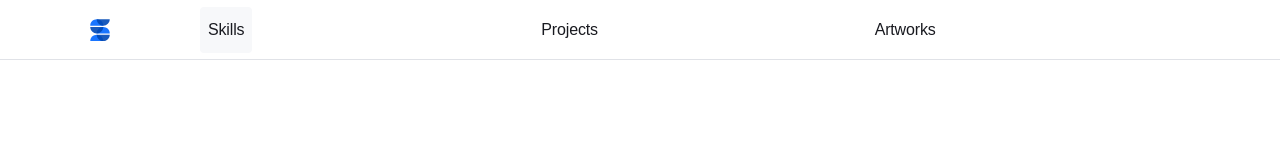
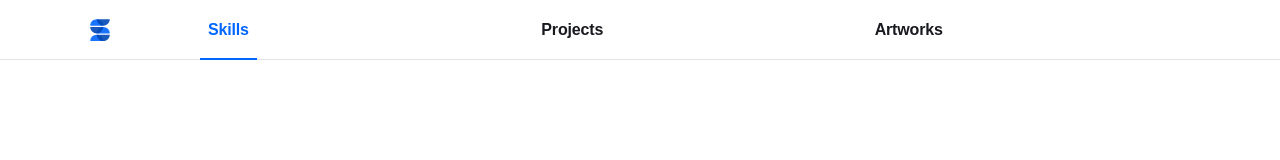
Before and after one commit to sonseong10/self-portfolio, a React (Create React App) app: page / in a window 1280 px wide. Shown: the top 160 px of the page. Built offline with nearby package versions, Linux system fonts and the light colour scheme; no server answers; the database is empty.

Commit message:
💄 Change GNB state style

```diff
--- a/src/components/global-header/gnb.jsx
+++ b/src/components/global-header/gnb.jsx
@@ -9,7 +9,7 @@ const listItem = ["Skills", "Projects", "Artworks"];
 
 const Gnb = ({ sectionRef }) => {
   const tabRef = useRef([]);
-  const [activeTab, setActiveTab] = useState();
+  const [activeTab, setActiveTab] = useState(false);
 
   useEffect(() => {
     const changeTab = (entries) => {
@@ -62,6 +62,17 @@ const Gnb = ({ sectionRef }) => {
 
 export default Gnb;
 
+const gnbState = css`
+  position: absolute;
+  bottom: -7px;
+  left: 0;
+  display: block;
+  width: 100%;
+  height: 2px;
+  background-color: #0066ff;
+  content: "";
+`;
+
 const gnb = css`
   flex: 1;
 
@@ -77,27 +88,36 @@ const gnb = css`
       flex: 1;
 
       button {
+        position: relative;
         ${resetButton}
         padding: 0 8px;
         height: 46px;
         ${typography.small}
         font-weight: 400;
         color: ${palette.gray[100]};
-        border-radius: 4px;
-        transition: background-color 300ms ease-in-out;
+        font-weight: 700;
 
         :active {
-          background-color: ${palette.gray[600]};
+          color: ${palette.brandTheme};
+          &::after {
+            ${gnbState}
+          }
         }
 
         &.isActive {
-          background-color: ${palette.gray[600]};
+          color: ${palette.brandTheme};
+          &::after {
+            ${gnbState}
+          }
         }
 
         ${media.tablet} {
           ${typography.base}
           :hover {
-            background-color: ${palette.gray[600]};
+            color: ${palette.brandTheme};
+            &::after {
+              ${gnbState}
+            }
           }
         }
       }
```
